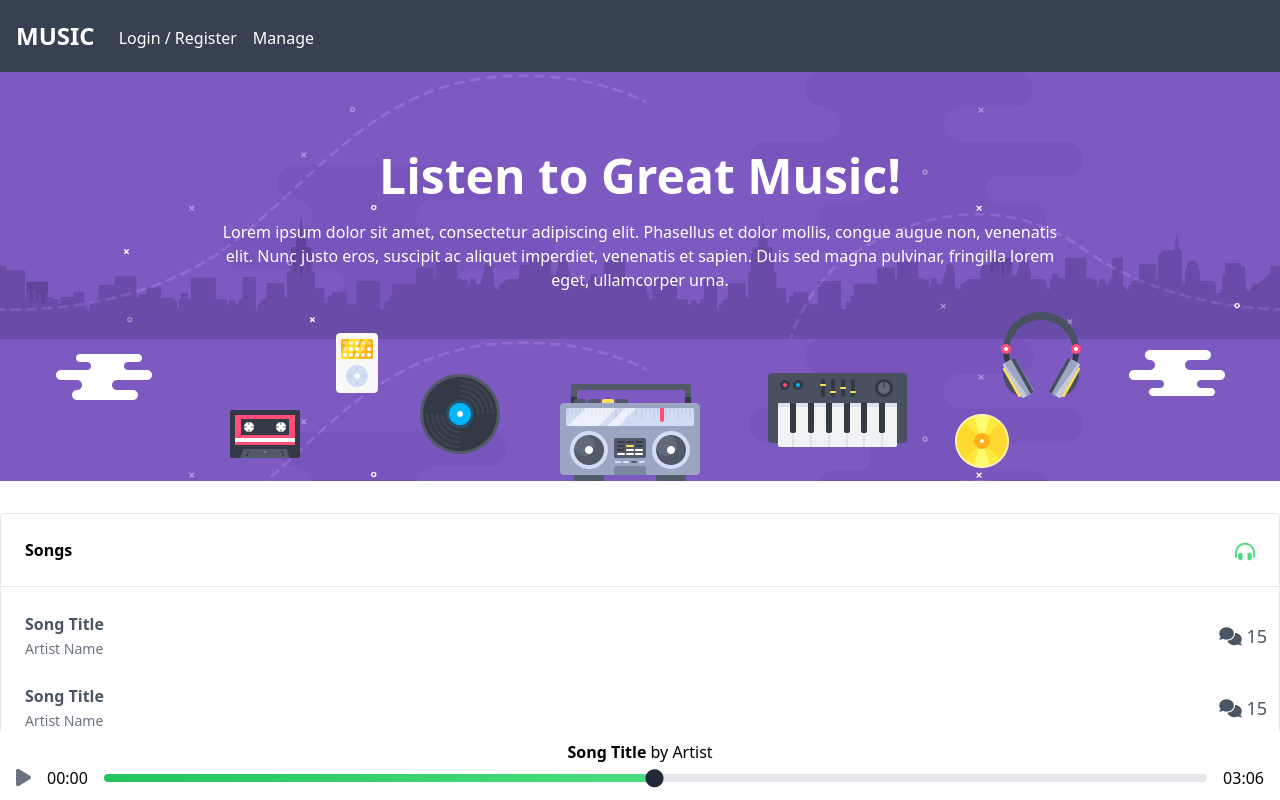
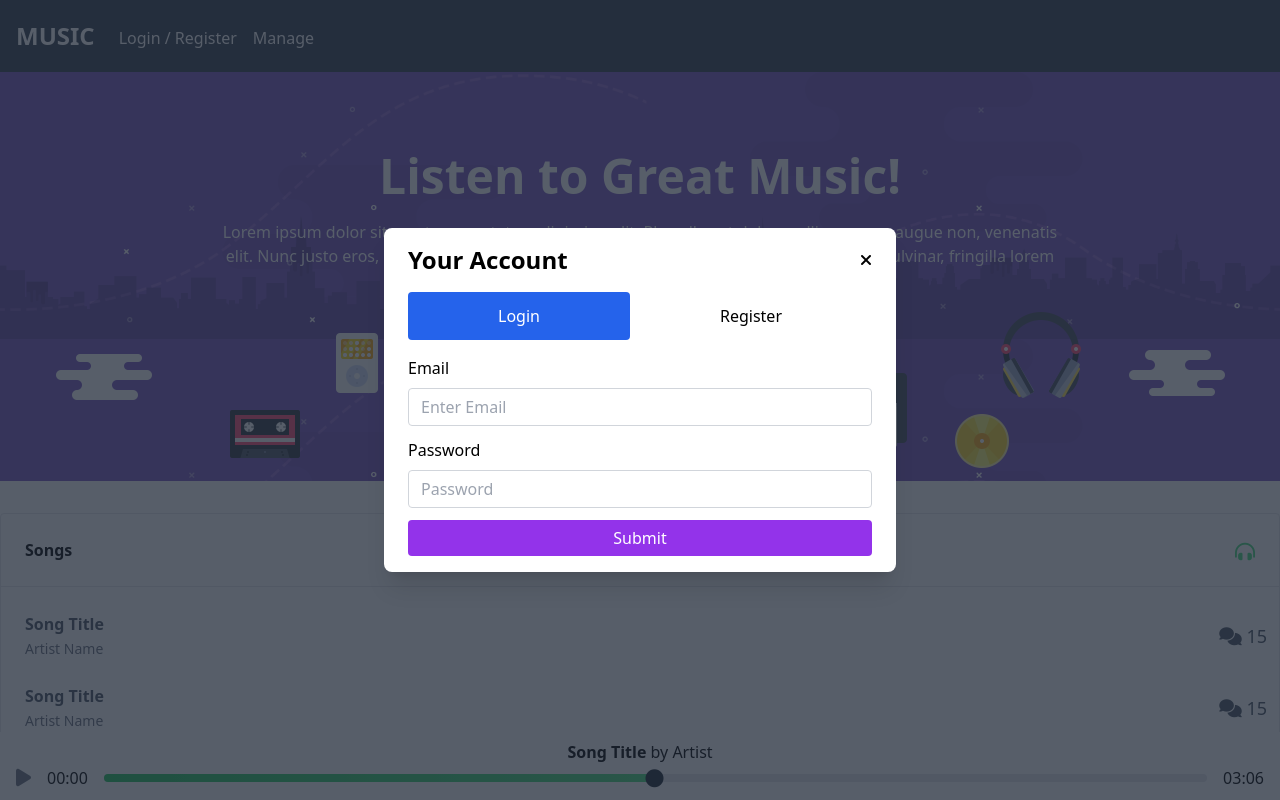
Before and after one commit to lesioner/shmusic, a Vue app: page / in a window 1280 px wide. Both pictures are taken after a click on the link "Login / Register". Shown: the top 800 px of the page. Built offline with nearby package versions, Linux system fonts and the light colour scheme.

Commit message:
modal works, tabs in modal works

```diff
--- a/src/components/Auth.vue
+++ b/src/components/Auth.vue
@@ -1,6 +1,6 @@
 <template>
 	<!-- Auth Modal -->
-	<div class="fixed z-10 inset-0 overflow-y-auto hidden" id="modal">
+	<div class="fixed z-10 inset-0 overflow-y-auto" id="modal" :class="hiddenClass">
 		<div
 			class="flex items-end justify-center min-h-screen pt-4 px-4 pb-20 text-center sm:block sm:p-0"
 		>
@@ -20,7 +20,7 @@
 					<div class="flex justify-between items-center pb-4">
 						<p class="text-2xl font-bold">Your Account</p>
 						<!-- Modal Close Button -->
-						<div class="modal-close cursor-pointer z-50">
+						<div class="modal-close cursor-pointer z-50" @click="modalVisibility = false">
 							<i class="fas fa-times"></i>
 						</div>
 					</div>
@@ -29,18 +29,30 @@
 					<ul class="flex flex-wrap mb-4">
 						<li class="flex-auto text-center">
 							<a
-								class="block rounded py-3 px-4 transition hover:text-white text-white bg-blue-600"
+								class="block rounded py-3 px-4 transition"
 								href="#"
+								@click.prevent="tab = 'login'"
+								:class="{
+									'hover:text-white text-white bg-blue-600': tab === 'login',
+									'hover:text-blue-600': tab === 'register'
+									}"
 							>Login</a
 							>
 						</li>
 						<li class="flex-auto text-center">
-							<a class="block rounded py-3 px-4 transition" href="#">Register</a>
+							<a class="block rounded py-3 px-4 transition"
+								 href="#"
+								 @click.prevent="tab = 'register'"
+								 :class="{
+									'hover:text-white text-white bg-blue-600': tab === 'register',
+									'hover:text-blue-600': tab === 'login'
+									}"
+							>Register</a>
 						</li>
 					</ul>
 
 					<!-- Login Form -->
-					<form>
+					<form v-show="tab === 'login'">
 						<!-- Email -->
 						<div class="mb-3">
 							<label class="inline-block mb-2">Email</label>
@@ -67,7 +79,7 @@
 						</button>
 					</form>
 					<!-- Registration Form -->
-					<form>
+					<form v-show="tab === 'register'">
 						<!-- Name -->
 						<div class="mb-3">
 							<label class="inline-block mb-2">Name</label>
@@ -142,11 +154,21 @@
 </template>
 
 <script>
+import { mapState, mapWritableState } from 'pinia';
+import useModalStore from '@/stores/modal';
+
 export default {
-	name: 'Auth'
+	name: 'Auth',
+	data() {
+		return {
+			tab: 'login'
+		};
+	},
+	computed: {
+		...mapState(useModalStore, ['hiddenClass']),
+		...mapWritableState(useModalStore, {
+			modalVisibility: 'isOpen'
+		})
+	}
 };
 </script>
-
-<style scoped>
-
-</style>
--- a/src/components/Header.vue
+++ b/src/components/Header.vue
@@ -10,7 +10,7 @@
 				<ul class="flex flex-row mt-1">
 					<!-- Navigation Links -->
 					<li>
-						<a class="px-2 text-white" href="#">Login / Register</a>
+						<a class="px-2 text-white" href="#" @click.prevent="toggleAuthModal">Login / Register</a>
 					</li>
 					<li>
 						<a class="px-2 text-white" href="#">Manage</a>
@@ -22,11 +22,19 @@
 </template>
 
 <script>
+import { mapStores } from 'pinia';
+import useModalStore from '@/stores/modal'
+
 export default {
-	name: 'Header'
+	name: 'AppHeader',
+	computed: {
+		...mapStores(useModalStore)
+	},
+	methods: {
+		toggleAuthModal() {
+			this.modalStore.isOpen = !this.modalStore.isOpen;
+			console.log(this.modalStore.isOpen);
+		}
+	}
 };
 </script>
-
-<style scoped>
-
-</style>
--- /dev/null
+++ b/src/stores/modal.js
@@ -0,0 +1,12 @@
+import { defineStore } from 'pinia';
+
+export default defineStore('modal', {
+	state: () => ({
+		isOpen: false
+	}),
+	getters: {
+		hiddenClass(state) {
+			return !state.isOpen ? 'hidden' : '';
+		}
+	}
+});
```
